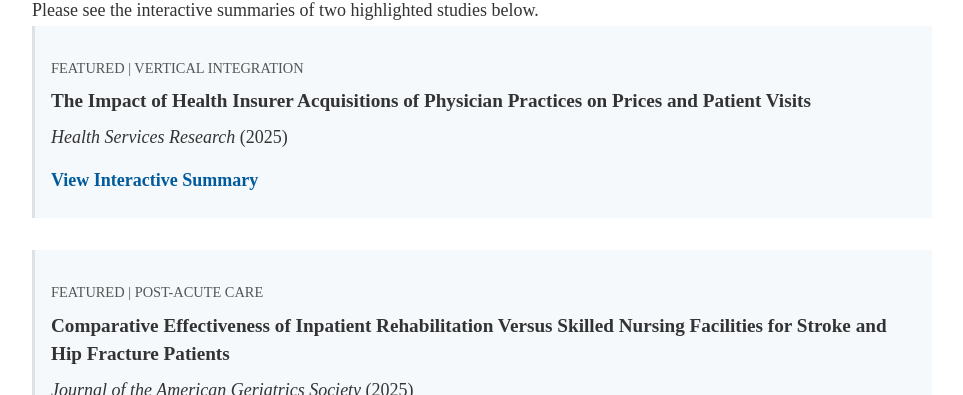
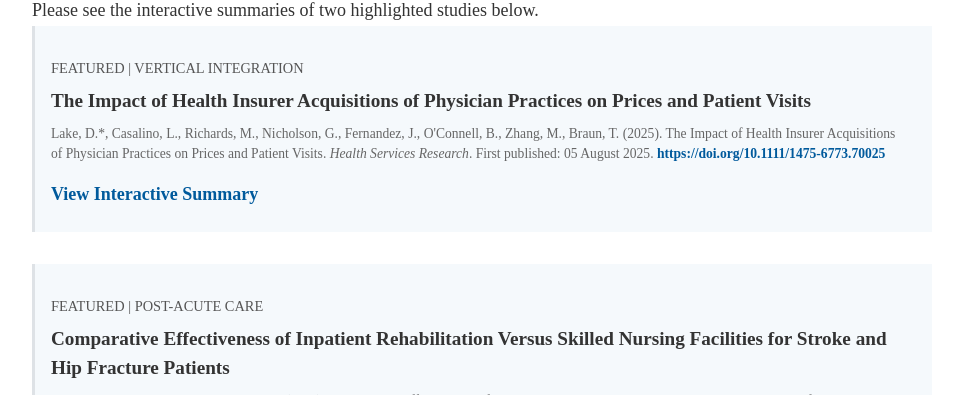
Before and after one commit to derektlakephd-prog/derek-lake-portfolio, a plain HTML site: page index.html in a window 1280 px wide. Both pictures are taken after a click on the link "RESEARCH PORTFOLIO (2025)". Shown: the part 405-800 px from the top of the page, without its empty margins (158-1121 px from the left). Drawn offline with Linux system fonts and the light colour scheme; a web font is replaced by a local one.

Commit message:
Add files via upload

```diff
--- a/index.html
+++ b/index.html
@@ -246,15 +246,19 @@
             <ul class="pub-list">
                 <li class="featured-pub">
    		    <p style="font-size: 0.9rem; color: #555;">FEATURED | VERTICAL INTEGRATION</p>
-                    <p style="font-size: 1.2rem; font-weight: 600; margin-top: 0.25rem;">The Impact of Health Insurer Acquisitions of Physician Practices on Prices and Patient Visits</p>
-                    <p style="margin-top: 0.5rem; margin-bottom: 1rem;"><em>Health Services Research</em> (2025)</p>
+  		    <p style="font-size: 1.2rem; font-weight: 600; margin-top: 0.25rem; margin-bottom: 0.5rem;">The Impact of Health Insurer Acquisitions of Physician Practices on Prices and Patient Visits</p>
+    		    <p style="font-size: 0.85rem; color: #666; line-height: 1.5; margin-bottom: 1rem;">
+        		Lake, D.*, Casalino, L., Richards, M., Nicholson, G., Fernandez, J., O'Connell, B., Zhang, M., Braun, T. (2025). The Impact of Health Insurer Acquisitions of Physician Practices on Prices and Patient Visits. <em>Health Services Research</em>. First published: 05 August 2025. <a href="https://doi.org/10.1111/1475-6773.70025" target="_blank">https://doi.org/10.1111/1475-6773.70025</a>
+    		    </p>
     		    <a href="https://derektlakephd-prog.github.io/hsr-payvider-prices-study/" class="btn btn-primary" target="_blank">View Interactive Summary</a>
 	        </li>
 
                 <li class="featured-pub">
    		    <p style="font-size: 0.9rem; color: #555;">FEATURED | POST-ACUTE CARE</p>
-                    <p style="font-size: 1.2rem; font-weight: 600; margin-top: 0.25rem;">Comparative Effectiveness of Inpatient Rehabilitation Versus Skilled Nursing Facilities for Stroke and Hip Fracture Patients</p>
-                    <p style="margin-top: 0.5rem; margin-bottom: 1rem;"><em>Journal of the American Geriatrics Society</em> (2025)</p>
+    		    <p style="font-size: 1.2rem; font-weight: 600; margin-top: 0.25rem; margin-bottom: 0.5rem;">Comparative Effectiveness of Inpatient Rehabilitation Versus Skilled Nursing Facilities for Stroke and Hip Fracture Patients</p>
+    		    <p style="font-size: 0.85rem; color: #666; line-height: 1.5; margin-bottom: 1rem;">
+      		        Lake, D.*, Kumar, S., Geng, F., Gozalo, P. (2025). Comparative Effectiveness of Inpatient Rehabilitation Versus Skilled Nursing Facilities for Stroke and Hip Fracture Patients. <em>Journal of the American Geriatrics Society</em>. First published: 23 October 2025. <a href="https://doi.org/10.1111/jgs.70164" target="_blank">https://doi.org/10.1111/jgs.70164</a>
+    		    </p>
    		    <a href="https://derektlakephd-prog.github.io/jags-irf-study/" class="btn btn-primary" target="_blank">View Interactive Summary</a>
 		</li>
             </ul>
```
Lines whose indentation alone changed are shown as unchanged.
